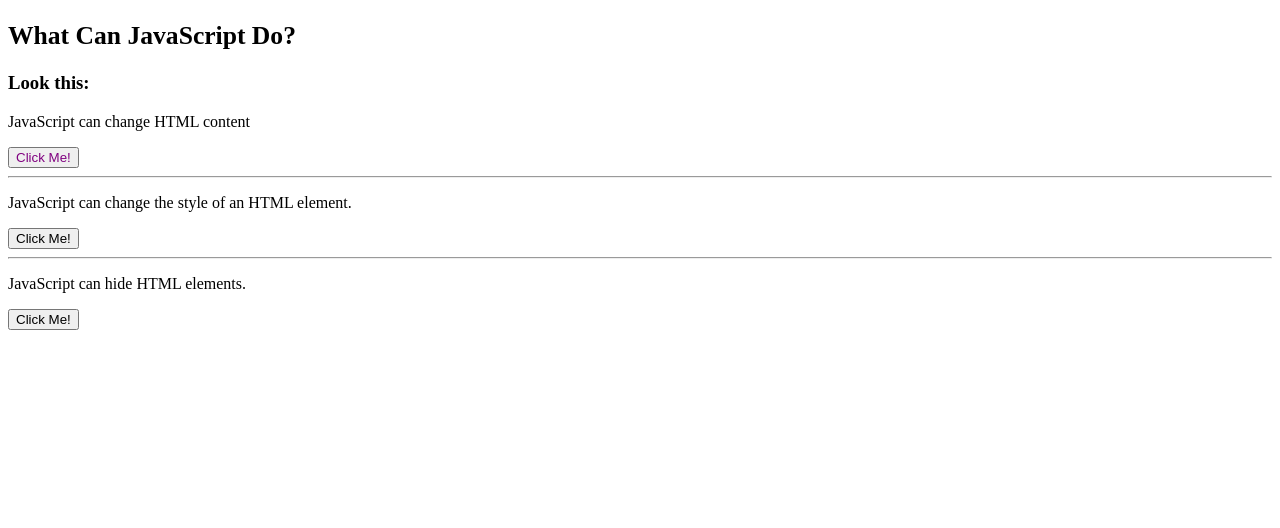
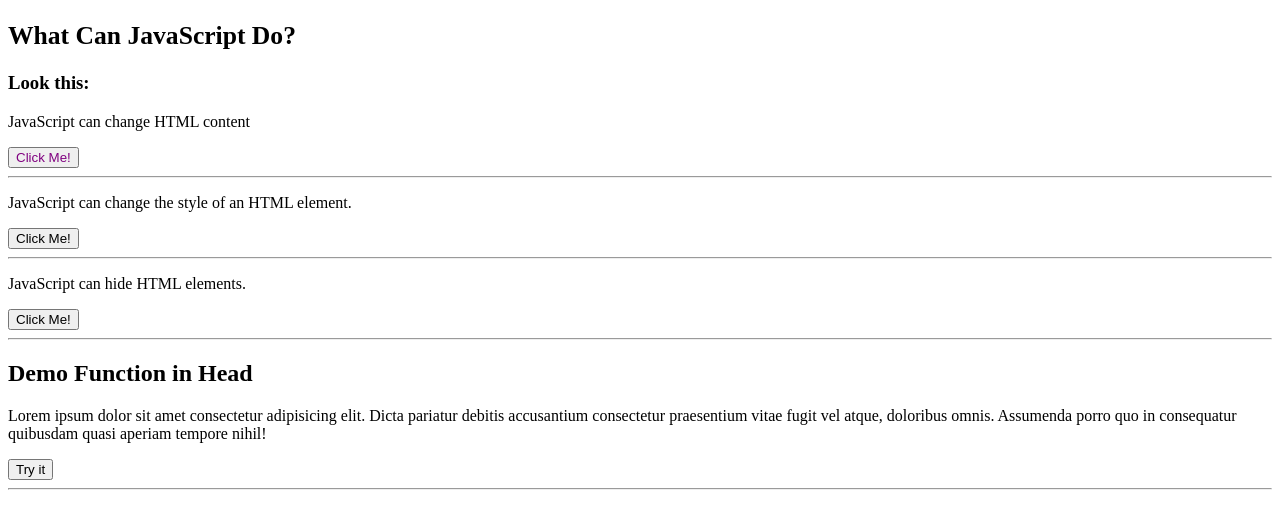
Before and after one commit to Alves-Jose/javascript, a plain HTML site: page introduction/index.html in a window 1280 px wide. Drawn offline with Linux system fonts and the light colour scheme.

Commit message:
another one

```diff
--- a/first_steps/index.html
+++ b/introduction/index.html
@@ -1,6 +1,11 @@
 <!DOCTYPE html>
 <html lang="pt-br">
   <head>
+    <script>
+      function myFunction() {
+        document.getElementById("demo4").innerHTML = "Paragraph changed.";
+      }
+    </script>
     <meta charset="UTF-8" />
     <meta name="viewport" content="width=device-width, initial-scale=1.0" />
     <title>What Can JS do?</title>
@@ -30,7 +35,26 @@
     <hr />
 
     <p id="demo3">JavaScript can hide HTML elements.</p>
-    <button type="button"
-    onclick="document.getElementById('demo3').style.display='none'">Click Me!</button>
+    <button
+      type="button"
+      onclick="document.getElementById('demo3').style.display='none'"
+    >
+      Click Me!
+    </button>
+    <hr />
+
+    <h2>Demo Function in Head</h2>
+
+    <p id="demo4">
+      Lorem ipsum dolor sit amet consectetur adipisicing elit. Dicta pariatur
+      debitis accusantium consectetur praesentium vitae fugit vel atque,
+      doloribus omnis. Assumenda porro quo in consequatur quibusdam quasi
+      aperiam tempore nihil!
+    </p>
+
+    <button type="button" onclick="myFunction()">Try it</button>
+    <hr />
+
+
   </body>
 </html>
```
Also changed, not shown: 2 other files.
